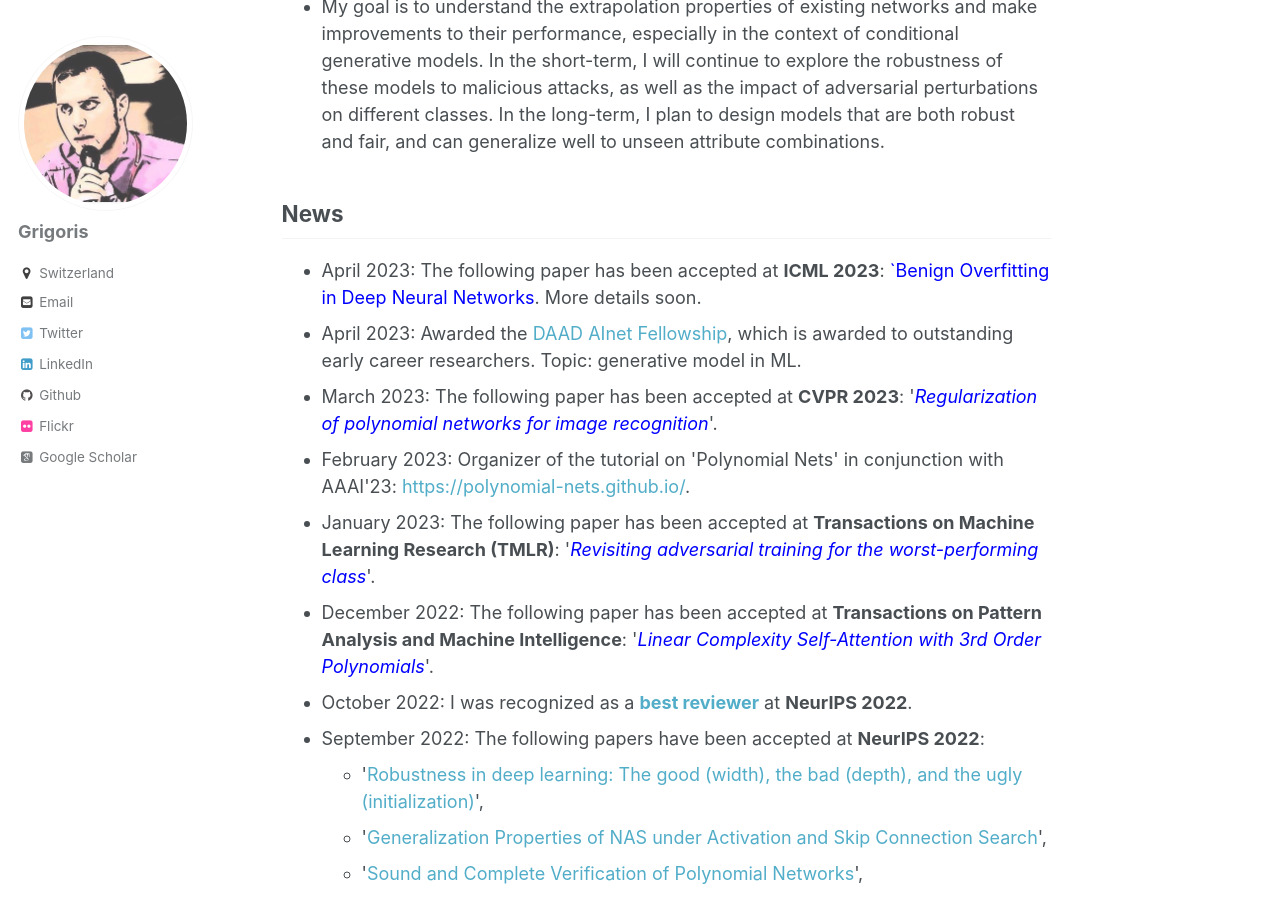
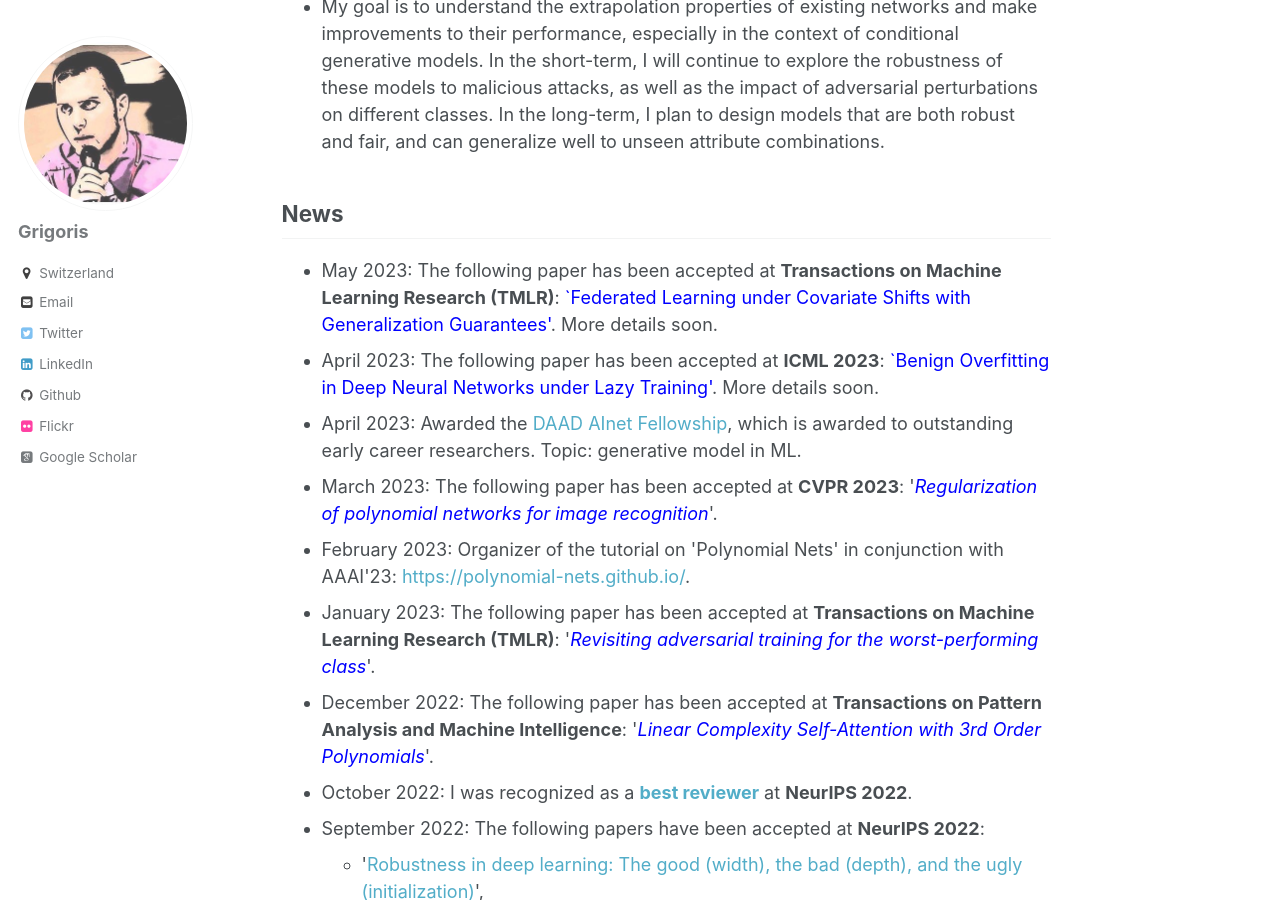
Before and after one commit to grigorisg9gr/grigorisg9gr.github.io, a Jekyll site: the page built from index.html, in a window 1280 px wide and 900 px high, scrolled down 569 px. Built offline with Jekyll 4.4.1, drawn with Linux system fonts in a browser that asks for light colours; some web fonts are replaced.

Commit message:
Add the TMLR news and the code for PNTK.

```diff
--- a/_pages/code/index.html
+++ b/_pages/code/index.html
@@ -17,6 +17,7 @@ comments: false
                                           <li><span class="thick">The <a href="https://github.com/grigorisg9gr/polynomials-for-augmenting-NNs">source code</a> from our work (ECCV'22) on polynomial expansions for recognition. <br /></span></li>
                                           <li><span class="thick">Introductory <a href="https://github.com/polynomial-nets/tutorial-2022-intro-polynomial-nets">jupyter notebooks</a> from our tutorials at CVPR'22, AAAI'23. I suggest checking out the tutorials if you are new to working with polynomial nets, as they are designed to be educational.</span></li>
                                           <li><span class="thick">The <a href="https://github.com/megaelius/PNVerification">source code</a> from our work (NeurIPS'22) on verification of the polynomial expansions (for recognition). <br /></span></li>
+                                          <li><span class="thick">The <a href="https://github.com/LIONS-EPFL/pntk">source code</a> from our work (NeurIPS'22) on extrapolation and spectral bias of networks with Hadamard product. <br /></span></li>
                                           <li><span class="thick">The <a href="https://github.com/grigorisg9gr/regularized_polynomials">source code</a> from our work (CVPR'23) on regularization of the polynomial networks (for recognition). <br /></span></li>
                               </ul>
                   </li>
--- a/index.html
+++ b/index.html
@@ -19,7 +19,8 @@ My research focuses on reliable machine learning and the design and study of exp
 
 <h2>News</h2>
 <ul>
-    <li>April 2023: The following paper has been accepted at <strong>ICML 2023</strong>: <span style="color: #0000ff;">`Benign Overfitting in Deep Neural Networks</span>. More details soon.
+    <li>May 2023: The following paper has been accepted at <strong>Transactions on Machine Learning Research (TMLR)</strong>: <span style="color: #0000ff;">`Federated Learning under Covariate Shifts with Generalization Guarantees'</span>. More details soon.
+    <li>April 2023: The following paper has been accepted at <strong>ICML 2023</strong>: <span style="color: #0000ff;">`Benign Overfitting in Deep Neural Networks under Lazy Training'</span>. More details soon.
     <li>April 2023: Awarded the <a href="https://www.daad.de/en/the-daad/postdocnet/details-and-application/">DAAD AInet Fellowship</a>, which is awarded to outstanding early career researchers. Topic: generative model in ML.</li>
     <li>March 2023: The following paper has been accepted at <strong>CVPR 2023</strong>: '<em><a href="http://arxiv.org/abs/2303.13896"><span style="color: #0000ff;">Regularization of polynomial networks for image recognition</span></a></em>'. </li>
     <li>February 2023: Organizer of the tutorial on 'Polynomial Nets' in conjunction with AAAI'23: <a href="https://polynomial-nets.github.io/">https://polynomial-nets.github.io/</a>.
```
